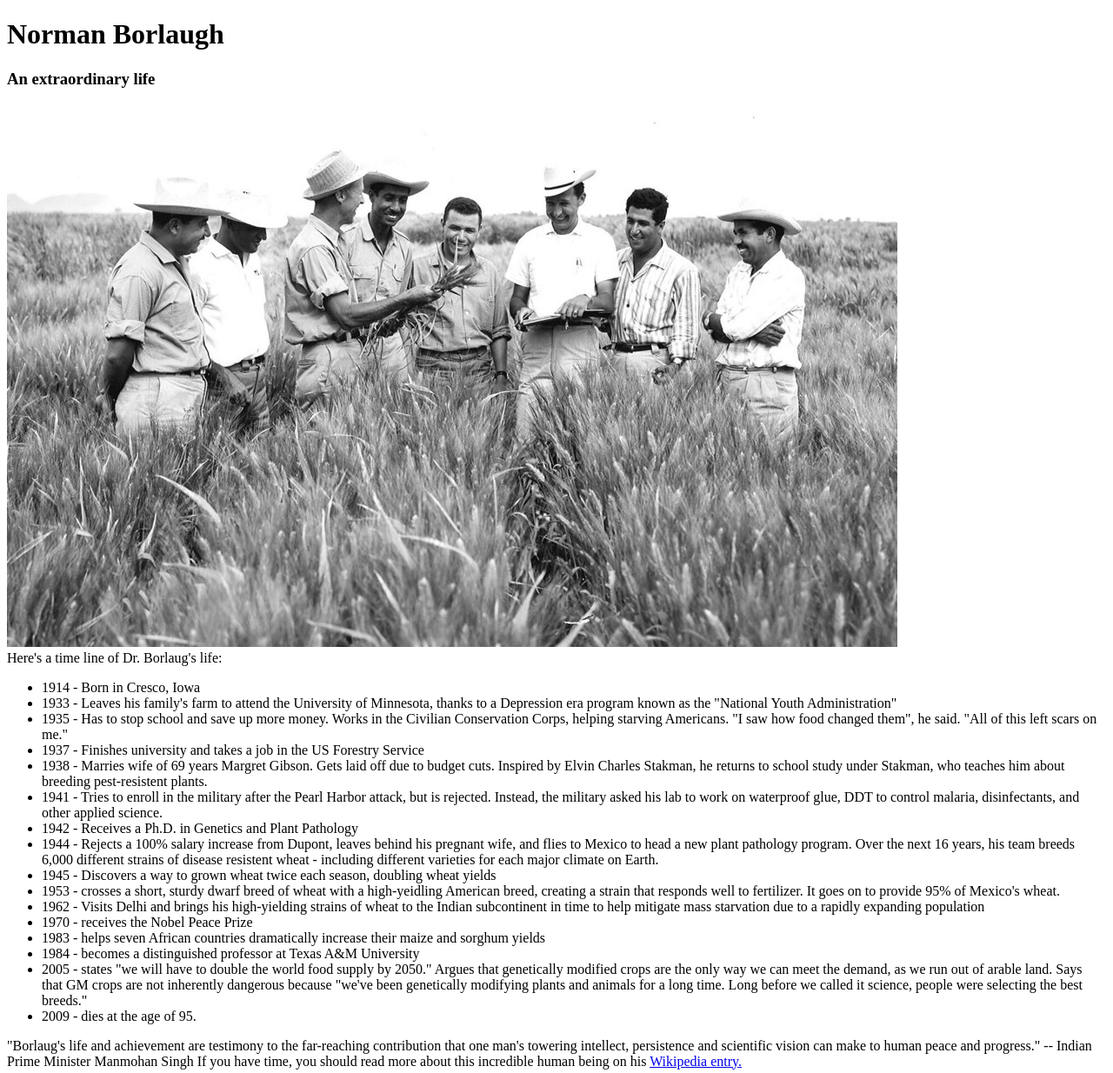
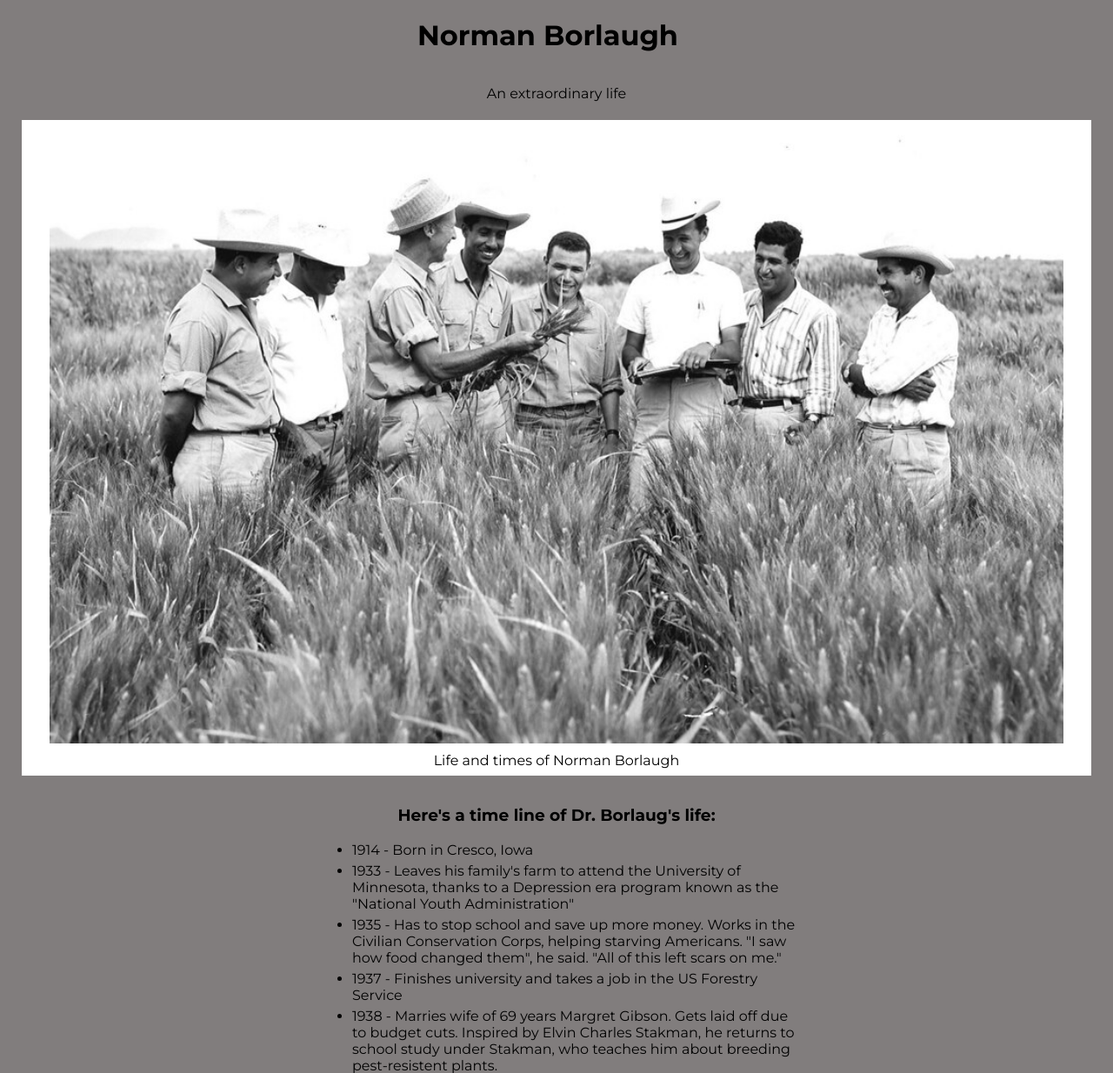
Before and after one commit to uzoma-nwanne/tribute, a plain HTML site: page index.html in a window 1280 px wide. Shown: the top 1234 px of the page at 87% size. Drawn offline with Linux system fonts and the light colour scheme.

Commit message:
finished tribute page

```diff
--- a/index.html
+++ b/index.html
@@ -5,26 +5,27 @@
     <meta charset="UTF-8">
     <meta http-equiv="X-UA-Compatible" content="ie=edge">
     <title>uHost</title>
-    <link rel="shortcut icon" href="favicon.png">
+    <!--<link rel="shortcut icon" href="favicon.png"> -->
     <link href="https://fonts.googleapis.com/css?family=Anton" rel="stylesheet">
     <link href="https://fonts.googleapis.com/css?family=Montserrat:400,700" rel="stylesheet">
-    <link rel="stylesheet" href="shared.css">
     <link rel="stylesheet" href="main.css">
 </head>
 
 <body id="main">
     <div id="title">
-        <h1>Norman Borlaugh</h2>
-            <h3>An extraordinary life</h3>
+        <h1>Norman Borlaugh</h1>
+        <p>An extraordinary life</p>
     </div>
 
     <div id="img-div">
         <img id="image" src="images/tribute.jpg">
-        <div id="img-caption"></div>
+        <div id="img-caption">
+            Life and times of Norman Borlaugh
+        </div>
     </div>
     <div id="tribute-info">
 
-        Here's a time line of Dr. Borlaug's life:
+        <h3 id="timeline">Here's a time line of Dr. Borlaug's life: </h3>
         <ul>
             <li>1914 - Born in Cresco, Iowa</li>
 
@@ -37,14 +38,16 @@
             <li>1937 - Finishes university and takes a job in the US Forestry Service</li>
             <li>1938 - Marries wife of 69 years Margret Gibson. Gets laid off due to budget cuts. Inspired by Elvin
                 Charles
-                Stakman, he returns to school study under Stakman, who teaches him about breeding pest-resistent plants.
+                Stakman, he returns to school study under Stakman, who teaches him about breeding pest-resistent
+                plants.
             </li>
             <li>1941 - Tries to enroll in the military after the Pearl Harbor attack, but is rejected. Instead, the
                 military
                 asked his lab to work on waterproof glue, DDT to control malaria, disinfectants, and other applied
                 science. </li>
             <li>1942 - Receives a Ph.D. in Genetics and Plant Pathology</li>
-            <li>1944 - Rejects a 100% salary increase from Dupont, leaves behind his pregnant wife, and flies to Mexico
+            <li>1944 - Rejects a 100% salary increase from Dupont, leaves behind his pregnant wife, and flies to
+                Mexico
                 to head
                 a new plant pathology program. Over the next 16 years, his team breeds 6,000 different strains of
                 disease
@@ -53,27 +56,34 @@
             <li>1953 - crosses a short, sturdy dwarf breed of wheat with a high-yeidling American breed, creating a
                 strain that
                 responds well to fertilizer. It goes on to provide 95% of Mexico's wheat.</li>
-            <li>1962 - Visits Delhi and brings his high-yielding strains of wheat to the Indian subcontinent in time to
+            <li>1962 - Visits Delhi and brings his high-yielding strains of wheat to the Indian subcontinent in time
+                to
                 help
                 mitigate mass starvation due to a rapidly expanding population</li>
             <li>1970 - receives the Nobel Peace Prize</li>
             <li>1983 - helps seven African countries dramatically increase their maize and sorghum yields</li>
             <li> 1984 - becomes a distinguished professor at Texas A&M University</li>
-            <li>2005 - states "we will have to double the world food supply by 2050." Argues that genetically modified
+            <li>2005 - states "we will have to double the world food supply by 2050." Argues that genetically
+                modified
                 crops are
-                the only way we can meet the demand, as we run out of arable land. Says that GM crops are not inherently
-                dangerous because "we've been genetically modifying plants and animals for a long time. Long before we
+                the only way we can meet the demand, as we run out of arable land. Says that GM crops are not
+                inherently
+                dangerous because "we've been genetically modifying plants and animals for a long time. Long before
+                we
                 called it
                 science, people were selecting the best breeds."</li>
             <li> 2009 - dies at the age of 95.</li>
         </ul>
+        <figure>
+            <blockquote>"Borlaug's life and achievement are testimony to the far-reaching contribution that one man's
+                towering
+                intellect, persistence and scientific vision can make to human peace and progress."
+            </blockquote>
+            <figcaption>-- Indian Prime Minister Manmohan Singh</figcaption>
+        </figure>
 
-        "Borlaug's life and achievement are testimony to the far-reaching contribution that one man's towering
-        intellect, persistence and scientific vision can make to human peace and progress."
-        -- Indian Prime Minister Manmohan Singh
-
-        If you have time, you should read more about this incredible human being on his <a
-            href="https://en.wikipedia.org/wiki/Norman_Borlaug" target="_blank">Wikipedia entry.</a>
+        <p> If you have time, you should read more about this incredible human being on his <a
+                href="https://en.wikipedia.org/wiki/Norman_Borlaug" target="_blank">Wikipedia entry.</a></p>
 
     </div>
 
--- a/main.css
+++ b/main.css
@@ -0,0 +1,55 @@
+* {
+    box-sizing: border-box;
+}
+
+body {
+    font-family: 'Montserrat', sans-serif;
+    margin: 0;
+}
+#title{
+    display: flex;
+    justify-content: center;
+    flex-direction: column;
+    align-items: center;
+}
+#main{
+    background-color: rgb(129, 125, 125);
+}
+h1{
+    min-width: 20rem;
+}
+
+#img-div{
+    padding: 0.5rem 2rem;
+    display: flex;
+    flex-direction: column;
+    align-items: center;
+    min-width: 25rem;
+    background-color: #fff;
+    margin: 5px 25px;
+}
+
+#image {
+    width: 100%;
+    margin: 0 auto;
+}
+
+#img-caption{
+    display: block;
+    margin: 10px 20px auto;
+
+}
+#tribute-info{
+    min-width: 25rem;
+    padding: 10px 25px;
+    width: 50%;
+    margin: 5px auto;
+}
+
+#timeline{
+    text-align: center;
+}
+
+li{
+    margin: 5px 20px;
+}
```
